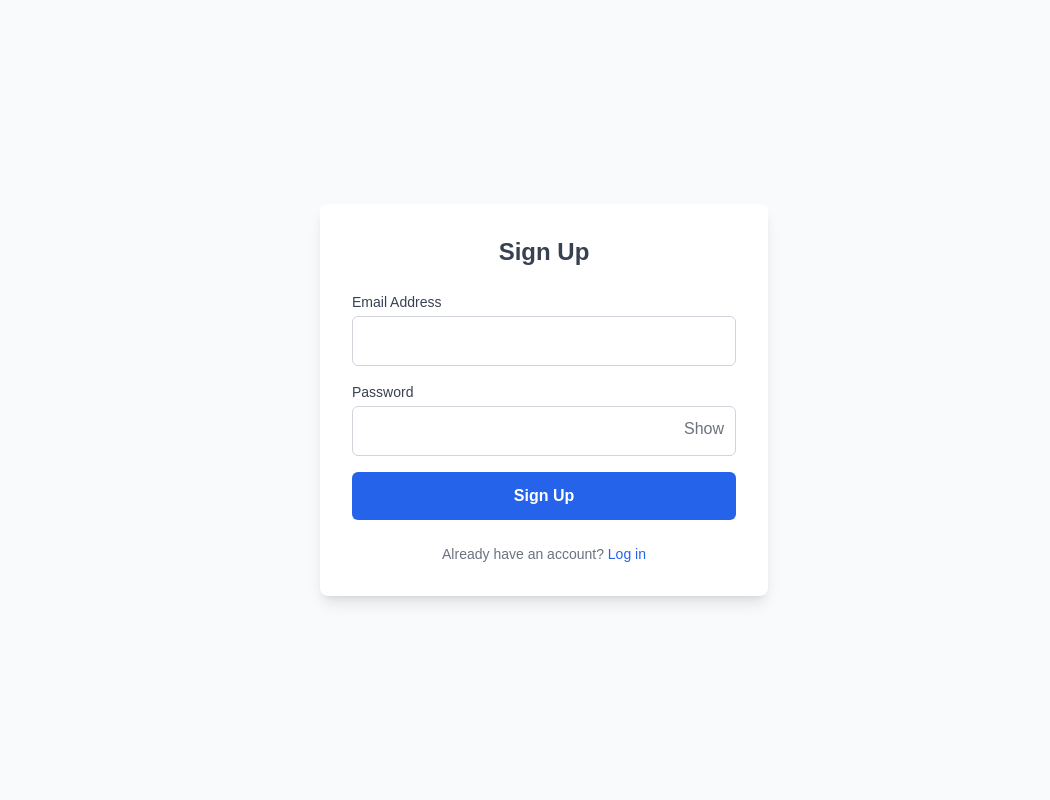
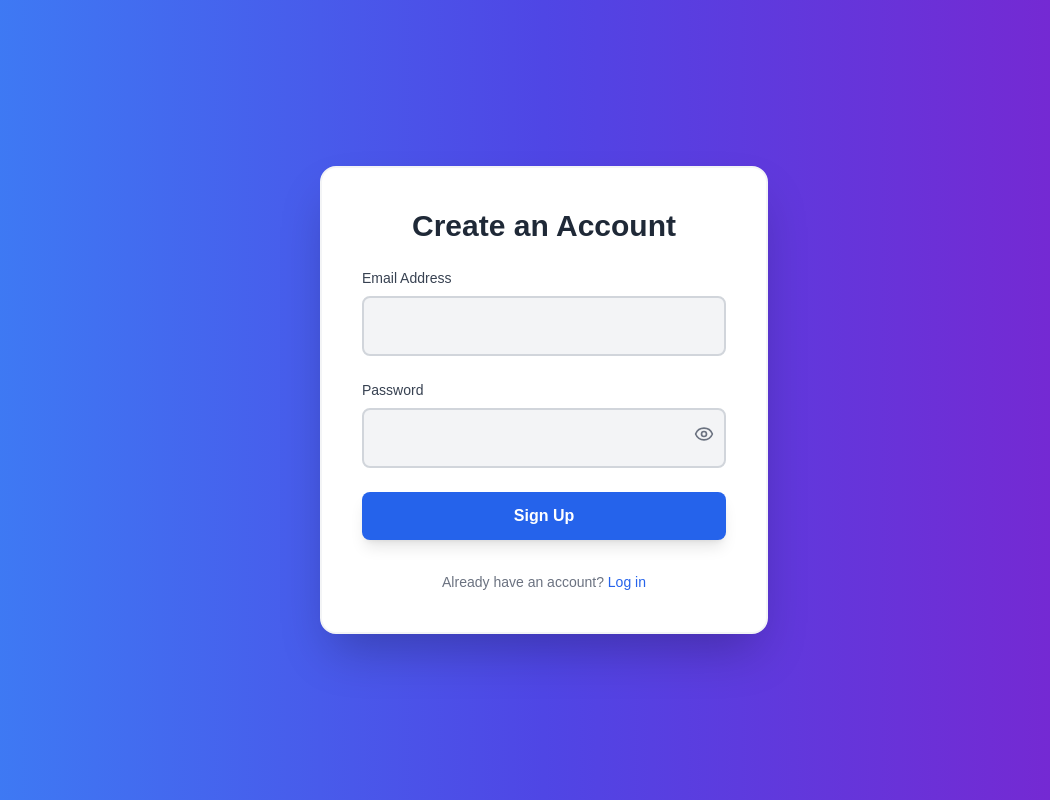
Before and after one commit to StarDust130/Hiroshi, a Next.js app: page /sign-up in a window 1280 px wide. Shown: the whole page, without its empty margins (96-1146 px from the left). Built offline with nearby package versions, Linux system fonts and the light colour scheme; no server answers.

Commit message:
refactor sign-up component with enhanced UI, improved password visibility toggle, and updated form styles

```diff
--- a/app/sign-up/page.tsx
+++ b/app/sign-up/page.tsx
@@ -5,6 +5,7 @@ import { useSignUp } from "@clerk/nextjs";
 import { useRouter } from "next/navigation";
 import Link from "next/link";
 import { useState } from "react";
+import { Eye, EyeOff } from "lucide-react"; // For password toggle
 
 const SignUp = () => {
   const { isLoaded, signUp, setActive } = useSignUp();
@@ -66,15 +67,20 @@ const SignUp = () => {
   }
 
   return (
-    <div className="min-h-screen flex items-center justify-center bg-gray-50">
-      <div className="w-full max-w-md p-8 bg-white shadow-lg rounded-lg">
-        <h2 className="text-2xl font-semibold text-center text-gray-700 mb-6">
-          Sign Up
+    <div className="min-h-screen bg-gradient-to-r from-blue-500 via-indigo-600 to-purple-700 flex items-center justify-center">
+      <div className="w-full max-w-md p-10 bg-white shadow-2xl rounded-2xl border-2 border-gray-100">
+        <h2 className="text-3xl font-extrabold text-center text-gray-800 mb-6">
+          Create an Account
         </h2>
-        {error && <div className="mb-4 text-red-500 text-center">{error}</div>}
+
+        {error && (
+          <div className="mb-4 p-3 bg-red-100 text-red-600 rounded-md text-center">
+            {error}
+          </div>
+        )}
 
         {!pendingVerification ? (
-          <form onSubmit={submit} className="space-y-4">
+          <form onSubmit={submit} className="space-y-6">
             <div>
               <label
                 htmlFor="email"
@@ -88,7 +94,7 @@ const SignUp = () => {
                 value={emailAddress}
                 onChange={(e) => setEmailAddress(e.target.value)}
                 required
-                className="w-full p-3 mt-1 border border-gray-300 rounded-md focus:outline-none focus:ring-2 focus:ring-blue-500"
+                className="w-full p-4 mt-2 bg-gray-100 rounded-lg border-2 border-gray-300 focus:outline-none focus:ring-2 focus:ring-blue-500 transition duration-300"
               />
             </div>
 
@@ -106,33 +112,33 @@ const SignUp = () => {
                   value={password}
                   onChange={(e) => setPassword(e.target.value)}
                   required
-                  className="w-full p-3 mt-1 border border-gray-300 rounded-md focus:outline-none focus:ring-2 focus:ring-blue-500"
+                  className="w-full p-4 mt-2 bg-gray-100 rounded-lg border-2 border-gray-300 focus:outline-none focus:ring-2 focus:ring-blue-500 transition duration-300"
                 />
                 <button
                   type="button"
                   onClick={() => setShowPassword(!showPassword)}
                   className="absolute top-1/2 right-3 transform -translate-y-1/2 text-gray-500"
                 >
-                  {showPassword ? "Hide" : "Show"}
+                  {showPassword ? <EyeOff size={20} /> : <Eye size={20} />}
                 </button>
               </div>
             </div>
 
             <button
               type="submit"
-              className="w-full py-3 mt-4 bg-blue-600 text-white font-semibold rounded-md hover:bg-blue-700 focus:outline-none focus:ring-2 focus:ring-blue-500"
+              className="w-full py-3 mt-6 bg-blue-600 text-white font-semibold rounded-lg shadow-lg hover:bg-blue-700 focus:outline-none focus:ring-2 focus:ring-blue-500 transition duration-300"
             >
               Sign Up
             </button>
           </form>
         ) : (
-          <form onSubmit={onPressVerify} className="space-y-4">
+          <form onSubmit={onPressVerify} className="space-y-6">
             <div>
               <label
                 htmlFor="otp"
                 className="block text-sm font-medium text-gray-700"
               >
-                OTP
+                Enter OTP
               </label>
               <input
                 type="text"
@@ -140,20 +146,20 @@ const SignUp = () => {
                 value={code}
                 onChange={(e) => setCode(e.target.value)}
                 required
-                className="w-full p-3 mt-1 border border-gray-300 rounded-md focus:outline-none focus:ring-2 focus:ring-blue-500"
+                className="w-full p-4 mt-2 bg-gray-100 rounded-lg border-2 border-gray-300 focus:outline-none focus:ring-2 focus:ring-blue-500 transition duration-300"
               />
             </div>
 
             <button
               type="submit"
-              className="w-full py-3 mt-4 bg-green-600 text-white font-semibold rounded-md hover:bg-green-700 focus:outline-none focus:ring-2 focus:ring-green-500"
+              className="w-full py-3 mt-6 bg-green-600 text-white font-semibold rounded-lg shadow-lg hover:bg-green-700 focus:outline-none focus:ring-2 focus:ring-green-500 transition duration-300"
             >
               Verify OTP
             </button>
           </form>
         )}
 
-        <div className="mt-6 text-center text-sm text-gray-500">
+        <div className="mt-8 text-center text-sm text-gray-500">
           Already have an account?{" "}
           <Link href="/login" className="text-blue-600 hover:underline">
             Log in
```
